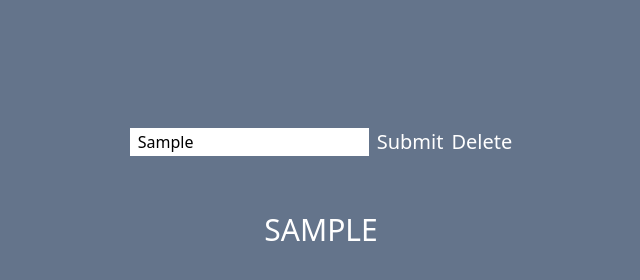
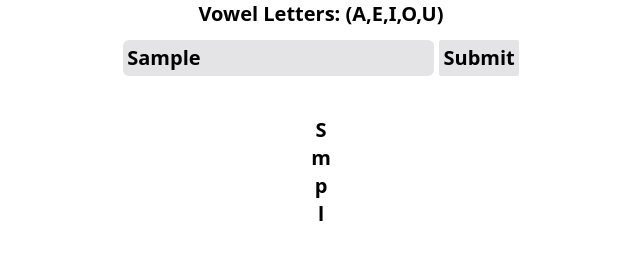
Before and after one commit to YousifMokhariq/JS-PROJECT, a website: page src/index.html in a window 1280 px wide. Both pictures are taken after typing "Sample" into the empty fields and a click on the button "Submit". Shown: the whole page, without its empty margins (319-959 px from the left). Drawn offline with Linux system fonts and the light colour scheme.

Commit message:
challenge 23: loop with string

```diff
--- a/src/index.html
+++ b/src/index.html
@@ -5,28 +5,23 @@
   <meta name="viewport" content="width=device-width, initial-scale=1.0">
   <link href="./output.css" rel="stylesheet">
 </head>
-<body class="bg-slate-500">
-  <div class="flex justify-center">
-    <input id="input" type="text"  class="pl-2 mt-32"/>
-    <button id="sub" class="pl-2 mt-32 text-white text-xl">Submit</button>
-    <button id="del" class="pl-2 mt-32 text-white text-xl">Delete</button>
+<body>
+  <div class="text-center text-xl font-semibold">
+    Vowel Letters: (A,E,I,O,U) <br>
+    <input type="text" id="input" placeholder="place text here.." class="bg-zinc-200 mt-3 p-1 rounded-md">
+    <button id="submit" class="inline-block bg-zinc-200 p-1 rounded-sm">Submit</button> <br>
+    <h2 id="display" class="mt-10"></h2>
   </div>
-
-  <div class="flex justify-center mt-14 text-3xl text-white uppercase">
-    <h3 id="display"></h3>
-  </div>
-
 </body>
 <script>
-  var myArr = []
-  document.getElementById("sub").addEventListener("click",function(){
-    var txt = document.getElementById("input").value
-    myArr.push(txt)
-    document.getElementById("display").innerHTML = myArr.join(", ")
-  })
-  document.getElementById("del").addEventListener("click",function(){
-    myArr.pop()
-    document.getElementById("display").innerHTML = myArr.join(", ")
+  document.getElementById("submit").addEventListener("click",function(){
+    var text = document.getElementById("input").value
+     for(var x of text){
+      var lowerdCase = x.toLowerCase()
+      if(lowerdCase != "a" && lowerdCase != "e" && lowerdCase != "i" && lowerdCase != "o" && lowerdCase != "u"){
+        document.getElementById("display").innerHTML += `${x} <br>`
+      }
+    }
   })
 </script>
 </html>
```
Also changed, not shown: src/output.css.
